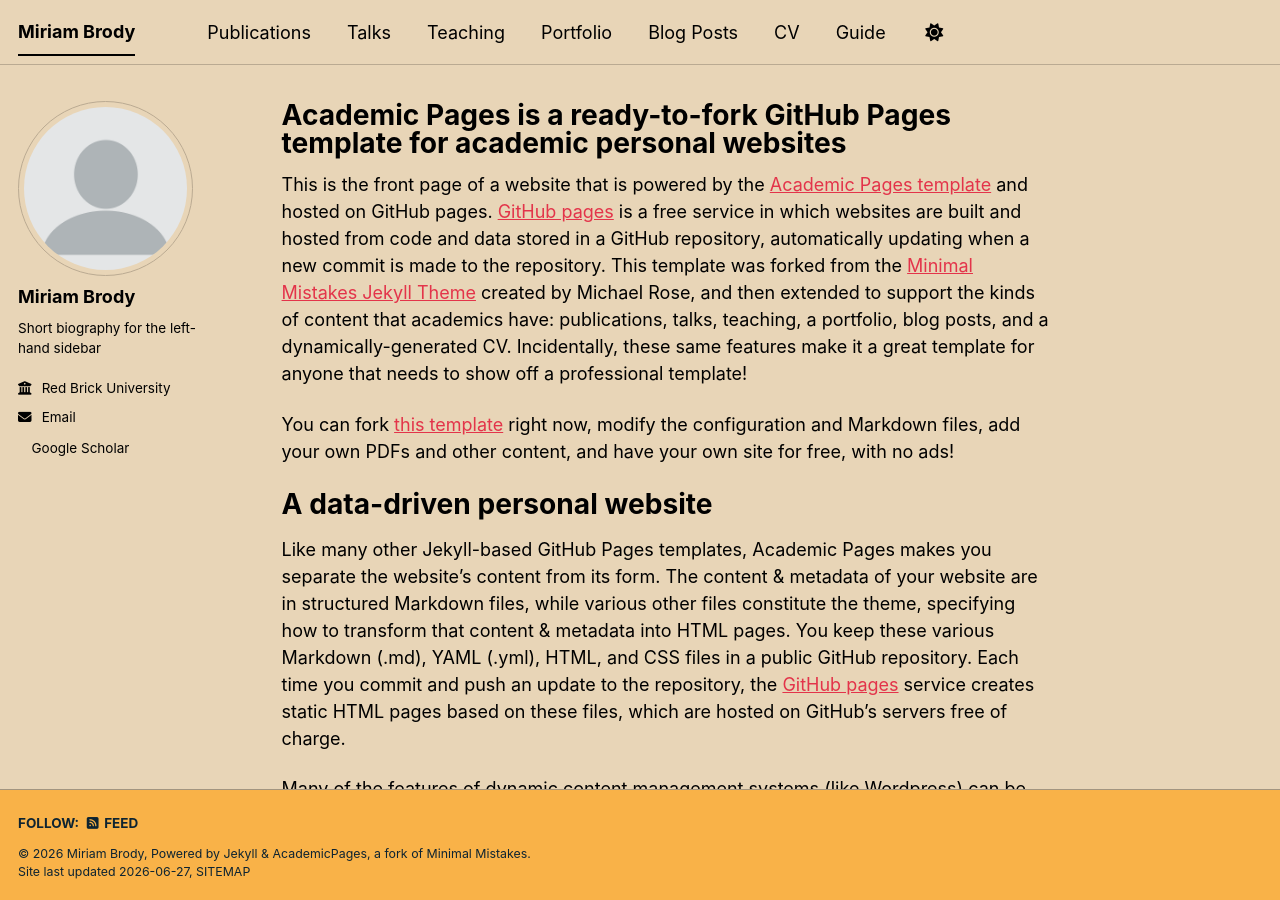
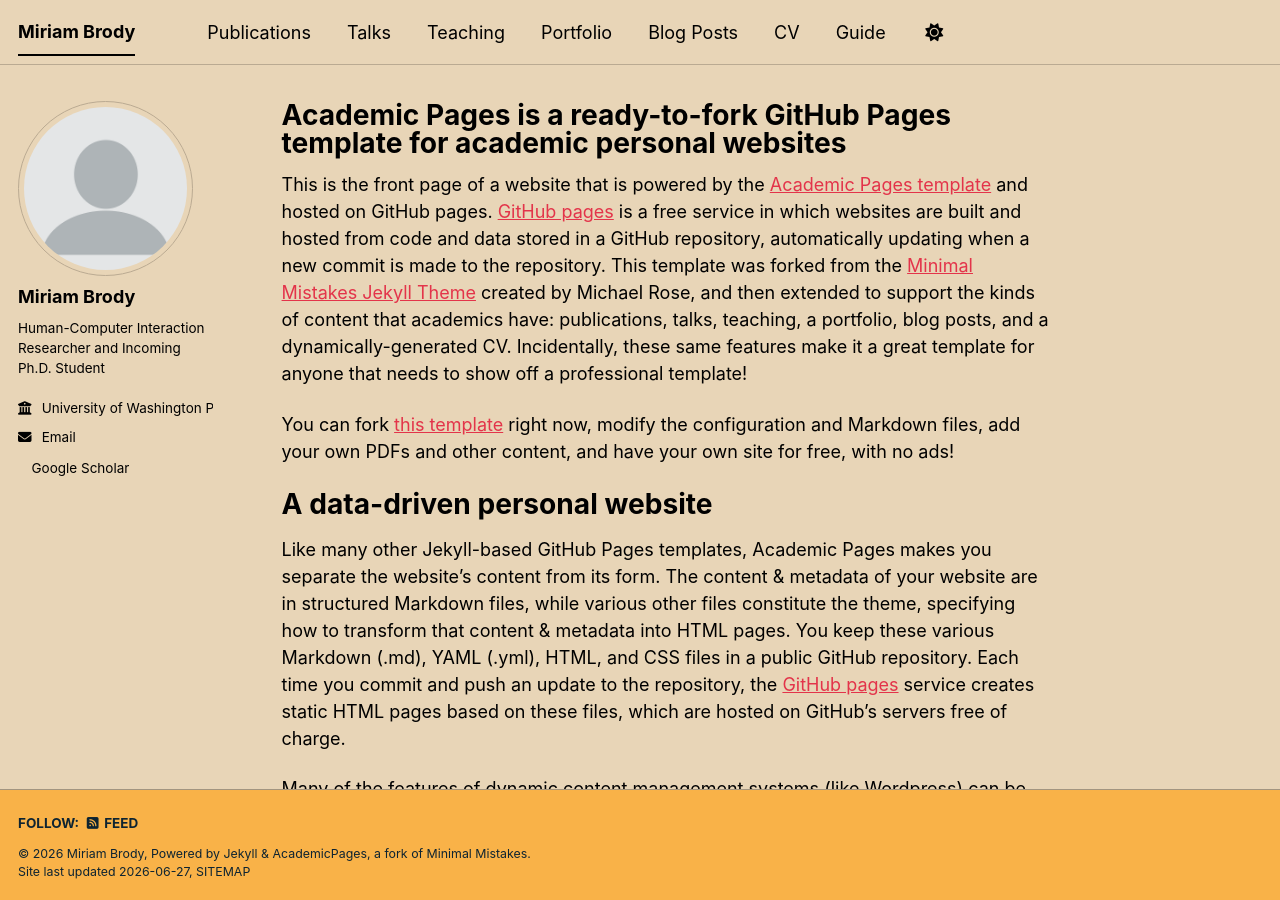
Before and after one commit to miriam-brody/miriam-brodySite, a Jekyll site: the page built from _pages/about.md, in a window 1280 px wide and 900 px high. Built offline with Jekyll 4.4.1, drawn with Linux system fonts in a browser that asks for light colours; a style sheet for code colours, icons or effects is not loaded.

Commit message:
Update _config.yml

```diff
--- a/_config.yml
+++ b/_config.yml
@@ -25,11 +25,11 @@ author:
   avatar           : "profile.png"
   name             : "Miriam Brody"
   pronouns         : # example: "she/her"
-  bio              : "Short biography for the left-hand sidebar"
+  bio              : "Human-Computer Interaction Researcher and Incoming Ph.D. Student"
   location         : # "Earth"
-  employer         : "Red Brick University"
+  employer         : "University of Washington Paul G. Allen School of Computer Science & Engineering"
   uri              : # URL
-  email            : "none@example.org"
+  email            : "mabrody@uw.edu"
 
   # Academic websites
   academia         : # URL
```
